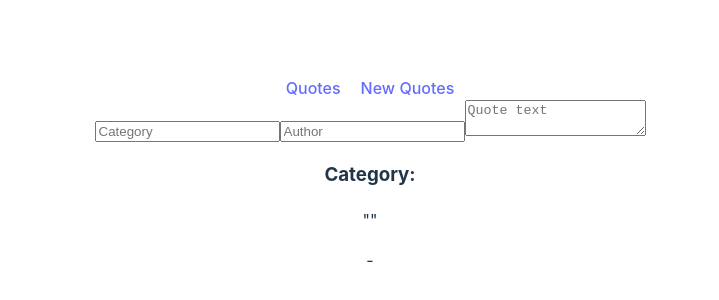
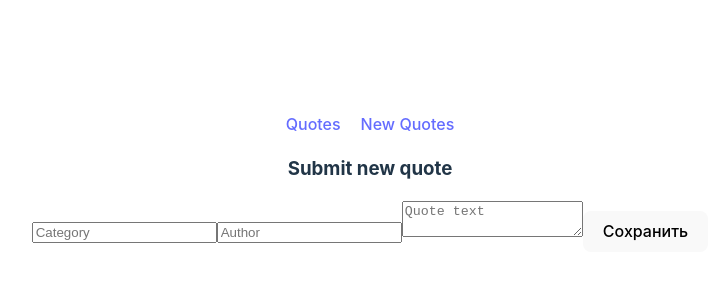
Before and after one commit to BeksultanDJ/ControlWork8, a React (Vite) app: page /NewQuotes in a window 1280 px wide. Shown: the part 218-518 px from the top of the page, without its empty margins (270-989 px from the left). Built offline with nearby package versions, Linux system fonts and the light colour scheme.

Commit message:
сделал кеопку сохранения

```diff
--- a/src/components/NewQuotes.tsx
+++ b/src/components/NewQuotes.tsx
@@ -5,8 +5,16 @@ const NewQuotes = () => {
     const [author, setAuthor] = useState('');
     const [text, setText] = useState('');
 
+    const handleSubmit = () => {
+        console.log("Submitted:", { category, author, text });
+        setCategory('');
+        setAuthor('');
+        setText('');
+    };
+
     return (
         <div className="quote-card">
+            <h3>Submit new quote</h3>
             <input
                 type="text"
                 placeholder="Category"
@@ -24,9 +32,7 @@ const NewQuotes = () => {
                 value={text}
                 onChange={(e) => setText(e.target.value)}
             ></textarea>
-            <h3>Category: {category}</h3>
-            <p>"{text}"</p>
-            <p>- {author}</p>
+            <button onClick={handleSubmit}>Сохранить</button>
         </div>
     );
 };
```
